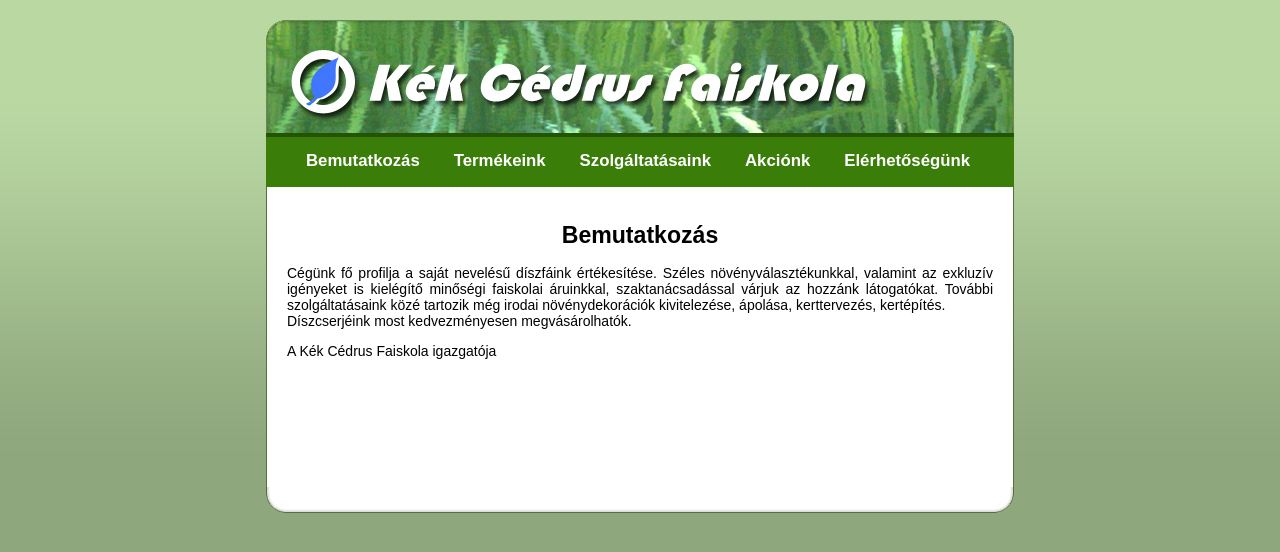
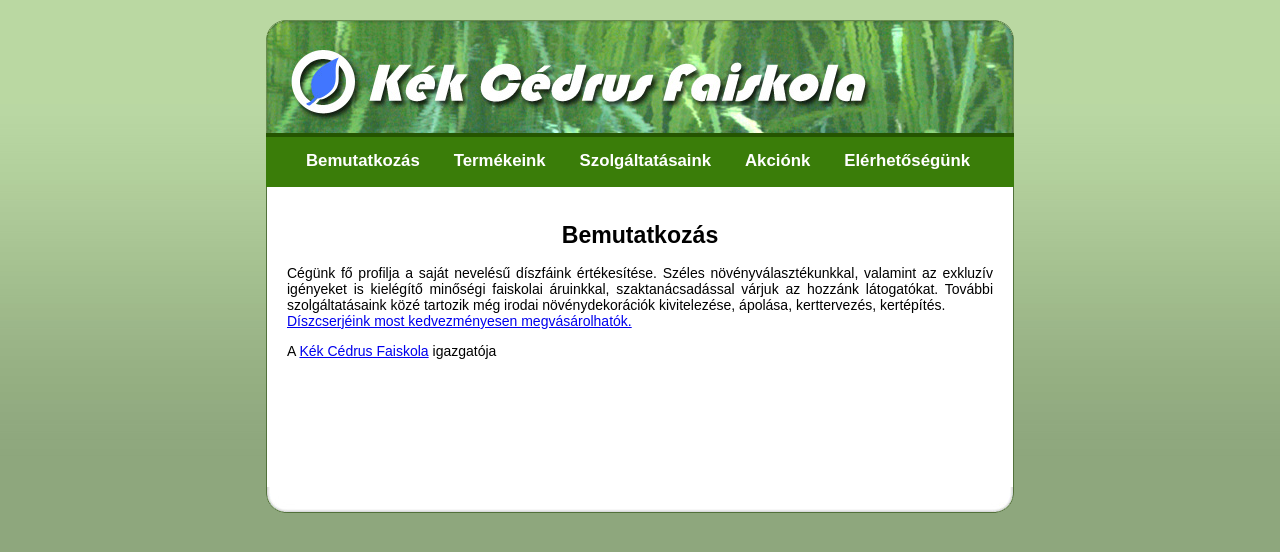
Before and after one commit to paaldorina/munkaf-jlok-15, a plain HTML site: page index.html in a window 1280 px wide. Drawn offline with Linux system fonts and the light colour scheme.

Commit message:
feladat 3

```diff
--- a/index.html
+++ b/index.html
@@ -20,8 +20,8 @@
         <div id="belso">
             <h1>Bemutatkozás</h1>
             <p>Cégünk fő profilja a saját nevelésű díszfáink értékesítése. Széles növényválasztékunkkal, valamint az exkluzív igényeket is kielégítő minőségi faiskolai áruinkkal, szaktanácsadással várjuk az hozzánk látogatókat. További szolgáltatásaink közé tartozik még irodai növénydekorációk kivitelezése, ápolása, kerttervezés, kertépítés.<br>
-            Díszcserjéink most kedvezményesen megvásárolhatók.</p>
-            <p>A Kék Cédrus Faiskola igazgatója</p>
+            <a href="akcionk.html">Díszcserjéink most kedvezményesen megvásárolhatók.</a></p>
+            <p>A <a href="elerhetosegunk.html">Kék Cédrus Faiskola</a> igazgatója</p>
         </div>
     </div>
     <div id="also"></div>
```
Also changed, not shown: akcionk.html (renamed from akcionk.txt).
